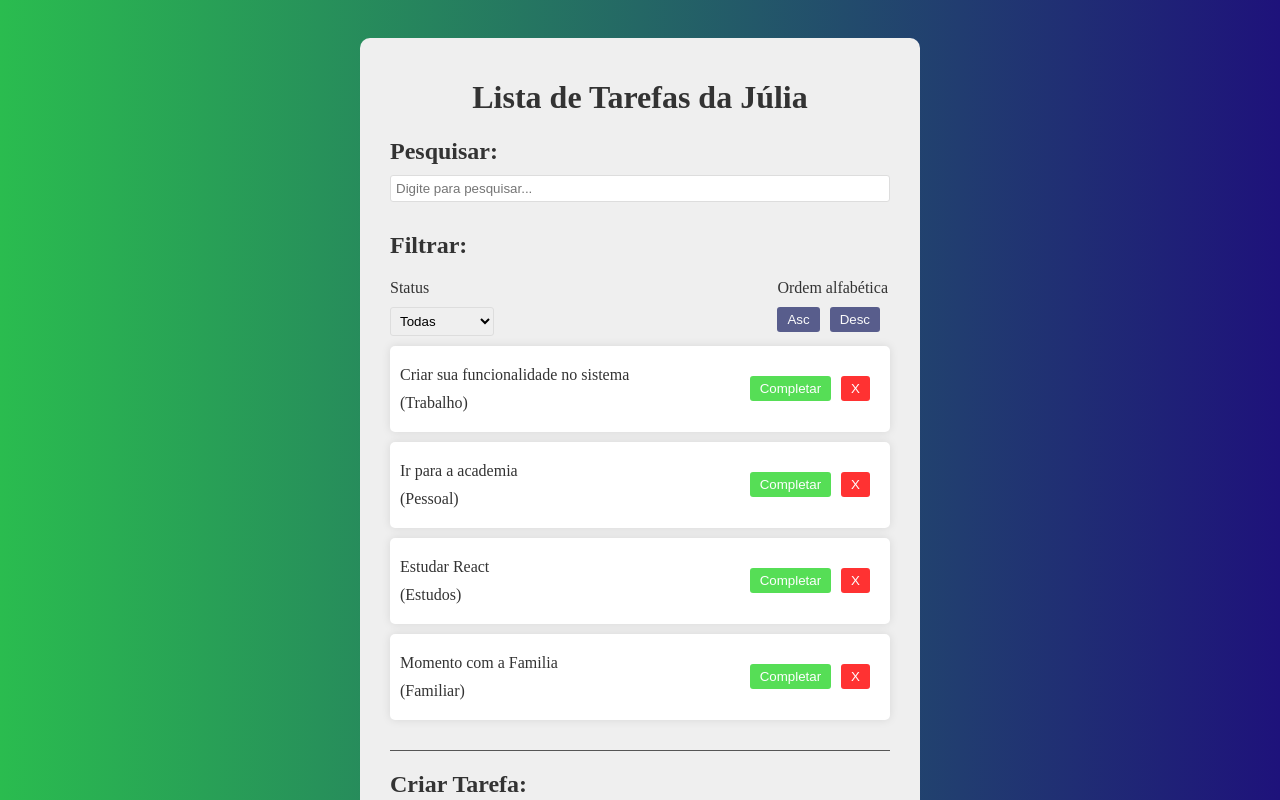
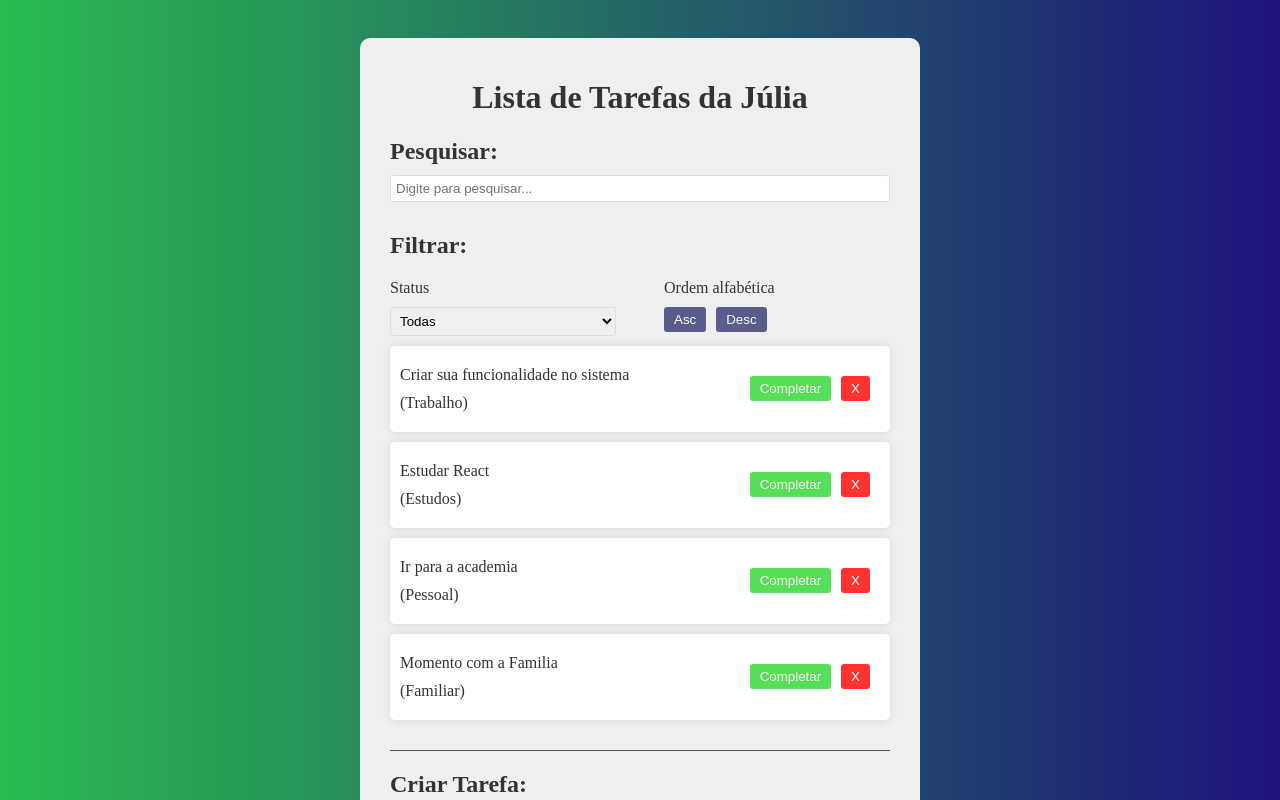
Before and after one commit to JuliaaNasc/List-Tarefas-React, a React (Vite) app: page / in a window 1280 px wide. Shown: the top 800 px of the page. Built offline with nearby package versions, Linux system fonts and the light colour scheme.

Commit message:
Funcionalidades aos botões de ordenação das tarefas

```diff
--- a/src/App.css
+++ b/src/App.css
@@ -87,4 +87,9 @@
 .filter-options{
   display: flex;
   justify-content: space-between;
+  gap: 3rem;
 }
+
+.filter-options div {
+  flex: 1 1 0;
+}
--- a/src/App.jsx
+++ b/src/App.jsx
@@ -36,6 +36,8 @@
   ]);
 
   const [search, setSearch] = useState ("");
+  const [filter, setFilter] = useState("All");
+  const [sort, setSort] = useState("Asc");
 
   const addTodo = (text, category) => {
 
@@ -66,11 +68,23 @@
       <h1>Lista de Tarefas da Júlia</h1>
 
       <Search search={search} setSearch={setSearch}/>
-      <Filter/>
+      <Filter filter={filter}setFilter={setFilter} setSort={setSort}/>
 
       <div className="todo-list">
-        {todos.filter((todo) => todo.text.toLocaleLowerCase().includes(search.toLocaleLowerCase())
+        {todos
+        .filter((todo) => filter === "All"
+        ? true
+        : filter === "Completed"
+        ? todo.isCompleted
+        : !todo.isCompleted
+      ).filter((todo) =>
+        todo.text.toLowerCase().includes(search.toLowerCase())
         )
+        .sort((a, b) =>
+          sort === "Asc"
+        ? a.text.localeCompare(b.text)
+        : b.text.localeCompare(a.text)
+      )
         .map((todo) => (
           <Todo
           key={todo.id} todo={todo}
--- a/src/components/Filter.jsx
+++ b/src/components/Filter.jsx
@@ -1,21 +1,25 @@
-const Filter = () => {
+const Filter = ({filter, setFilter, setSort}) => {
     return(
        <div className="filter">
         <h2>Filtrar:</h2>
 
         <div className="filter-options">
+
            <div>
              <p>Status</p>
-             <select>
+
+             <select value={filter} onChange={(e) => setFilter(e.target.value)}>
                 <option value="All">Todas</option>
                 <option value="Completed">Completas</option>
                 <option value="Incomplete">Incompletas</option>
              </select>
+
             </div>
+
                    <div>
                       <p>Ordem alfabética</p>
-                      <button>Asc</button>
-                      <button>Desc</button>
+                      <button onClick={() => setSort("Asc")}>Asc</button>
+                      <button onClick={() => setSort("Desc")}>Desc</button>
                     </div>
         </div>
         </div>
```
